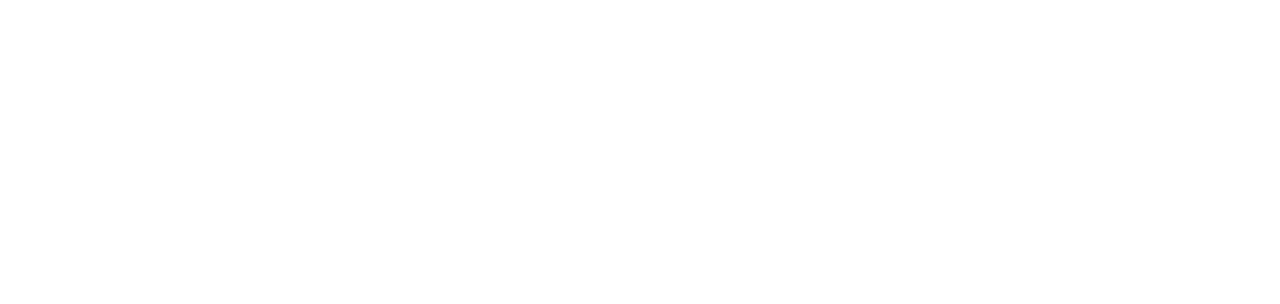
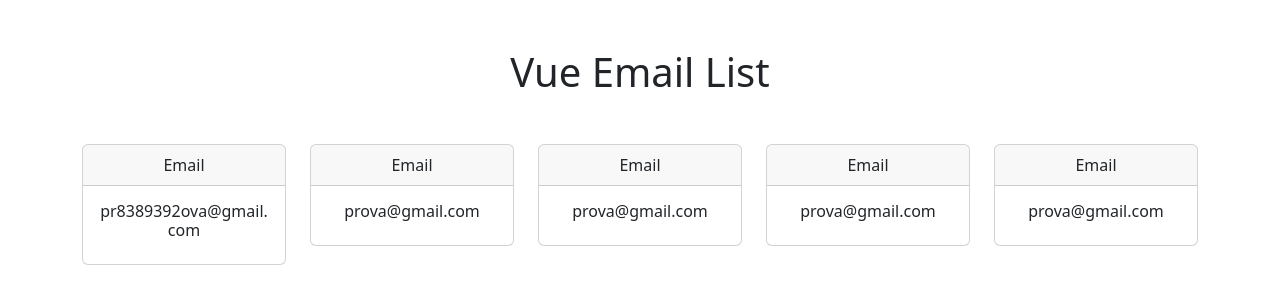
Before and after one commit to PasqualeDiMatteo/vue-email-list, a plain HTML site: page index.html in a window 1280 px wide. Drawn offline with nearby package versions, Linux system fonts and the light colour scheme.

Commit message:
Added HTML and URL

```diff
--- a/index.html
+++ b/index.html
@@ -26,5 +26,61 @@
 </head>
 
 <body>
-    <div id="root"></div>
+    <div id="root">
+        <div class="container">
+            <h1 class="text-center my-5">Vue Email List</h1>
+            <ul class="row row-cols-5 mt-5 text-center list-unstyled">
+                <li class="coll">
+                    <div class="card">
+                        <div class="card-header">
+                            Email
+                        </div>
+                        <div class="card-body">
+                            <h6>pr8389392ova@gmail.com</h6>
+                        </div>
+                    </div>
+                </li>
+                <li class="coll">
+                    <div class="card">
+                        <div class="card-header">
+                            Email
+                        </div>
+                        <div class="card-body">
+                            <h6>prova@gmail.com</h6>
+                        </div>
+                    </div>
+                </li>
+                <li class="coll">
+                    <div class="card">
+                        <div class="card-header">
+                            Email
+                        </div>
+                        <div class="card-body">
+                            <h6>prova@gmail.com</h6>
+                        </div>
+                    </div>
+                </li>
+                <li class="coll">
+                    <div class="card">
+                        <div class="card-header">
+                            Email
+                        </div>
+                        <div class="card-body">
+                            <h6>prova@gmail.com</h6>
+                        </div>
+                    </div>
+                </li>
+                <li class="coll">
+                    <div class="card">
+                        <div class="card-header">
+                            Email
+                        </div>
+                        <div class="card-body">
+                            <h6>prova@gmail.com</h6>
+                        </div>
+                    </div>
+                </li>
+            </ul>
+        </div>
+    </div>
 </body>
--- a/js/script.js
+++ b/js/script.js
@@ -4,6 +4,8 @@ console.log("JSOK");
 // Controllo Vue
 
 console.log("Vue OK", Vue);
+
+const url = "https://flynn.boolean.careers/exercises/api/random/mail";
 
 // Estarpolo il metodo createApp
 
```
